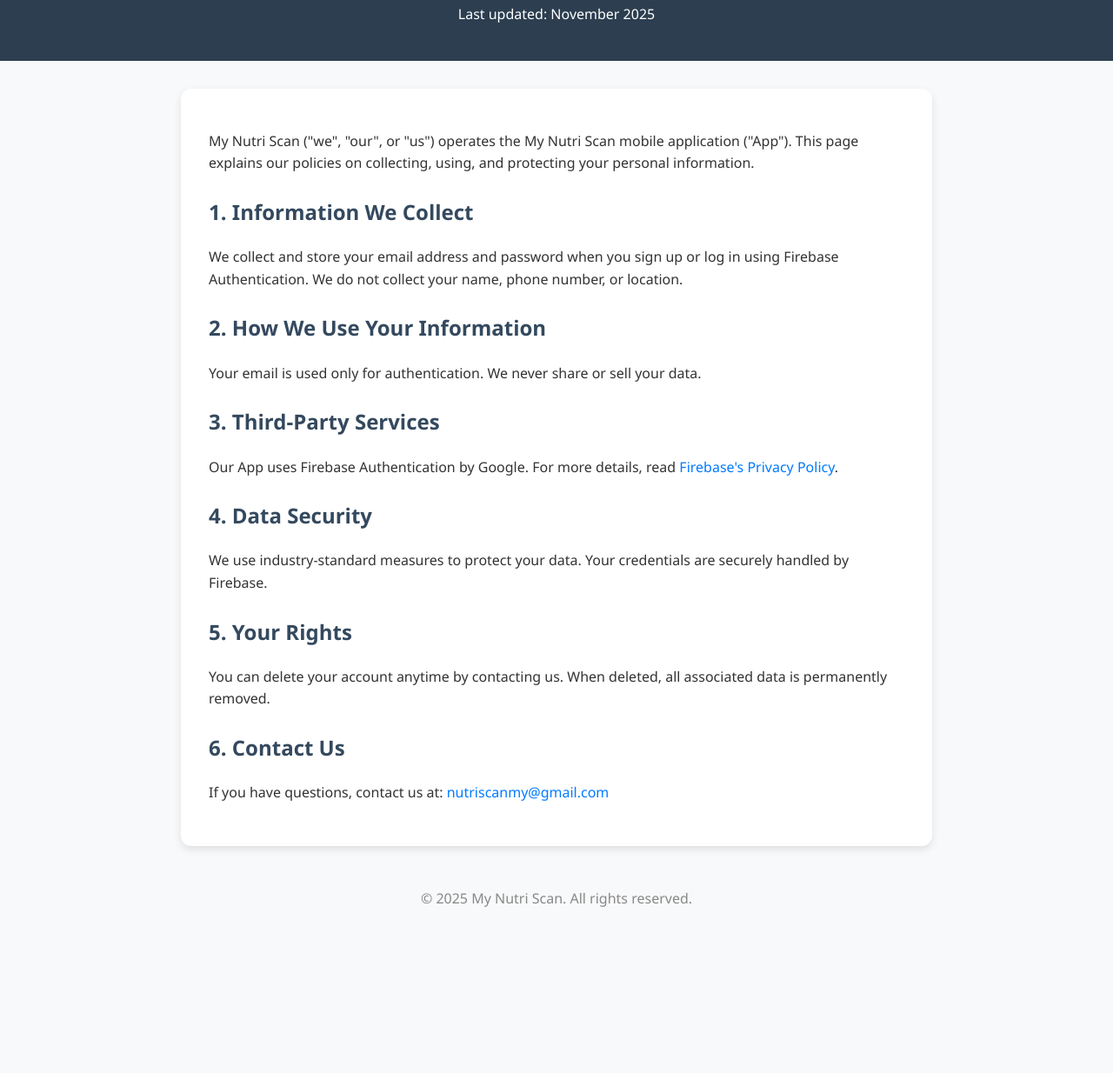
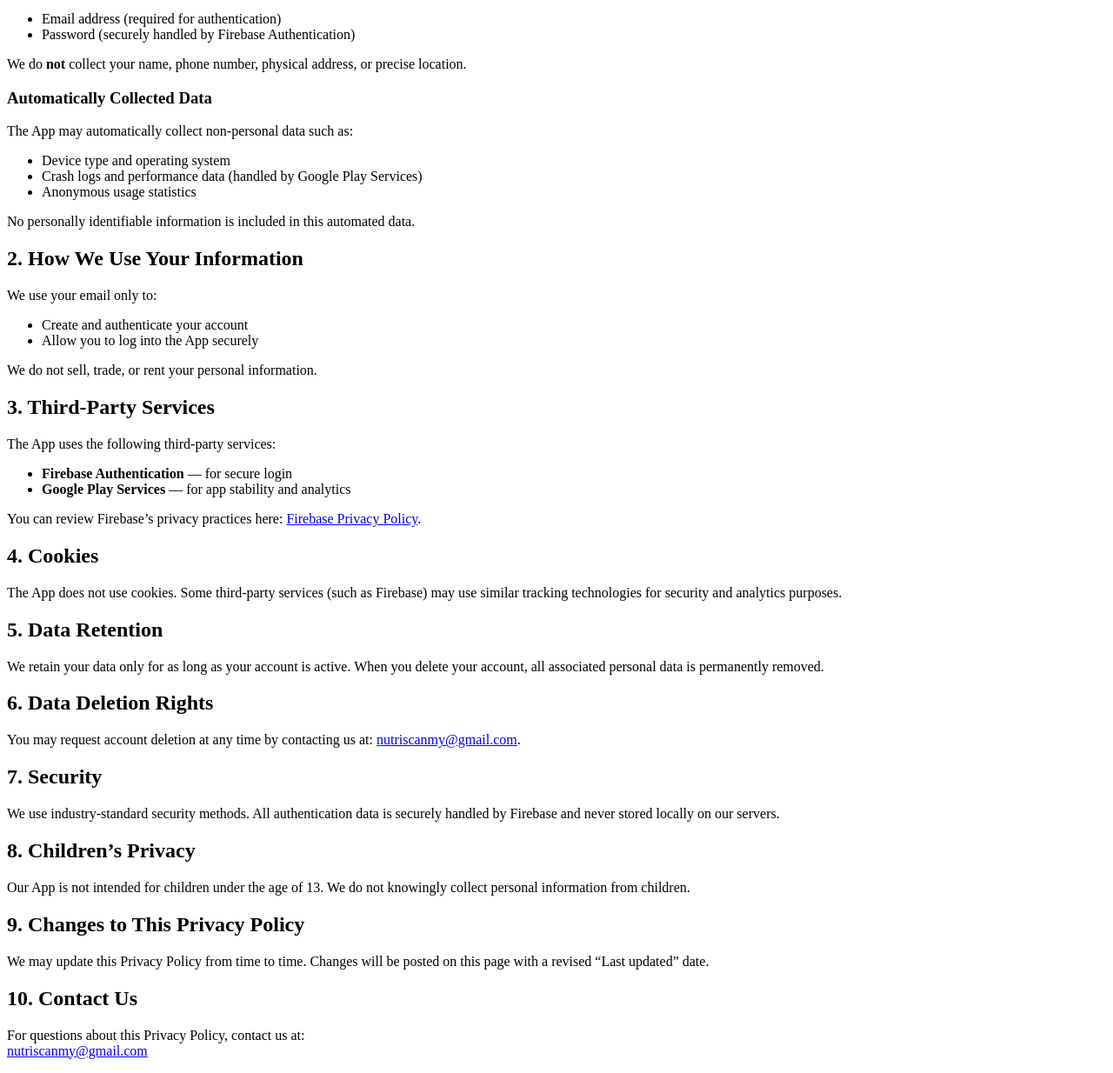
Before and after one commit to ABDULDAYEMHani/MyNutriScan-privacy, a plain HTML site: page index.html in a window 1280 px wide. Shown: the part 114-1348 px from the top of the page at 87% size. Before the commit the page ends 1177 px from the top, so only its background shows below. Drawn offline with Linux system fonts and the light colour scheme.

Commit message:
Revise Privacy Policy content and structure
Updated the Privacy Policy to clarify data collection, usage, and rights.

```diff
--- a/index.html
+++ b/index.html
@@ -1,104 +1,91 @@
-<!DOCTYPE html>
-<html lang="en">
-<head>
-  <meta charset="UTF-8" />
-  <meta name="viewport" content="width=device-width, initial-scale=1.0" />
-  <title>Privacy Policy - My Nutri Scan</title>
-  <style>
-    body {
-      font-family: 'Segoe UI', Tahoma, Geneva, Verdana, sans-serif;
-      background: #f8f9fa;
-      color: #333;
-      margin: 0;
-      padding: 0;
-      line-height: 1.6;
-    }
-    header {
-      background: #2c3e50;
-      color: #fff;
-      text-align: center;
-      padding: 1.5rem 1rem;
-    }
-    main {
-      max-width: 800px;
-      margin: 2rem auto;
-      background: #fff;
-      padding: 2rem;
-      border-radius: 12px;
-      box-shadow: 0 4px 10px rgba(0,0,0,0.1);
-    }
-    h1 {
-      color: #2c3e50;
-    }
-    h2 {
-      color: #34495e;
-      margin-top: 1.5rem;
-    }
-    p {
-      margin-bottom: 1rem;
-    }
-    a {
-      color: #007bff;
-      text-decoration: none;
-    }
-    a:hover {
-      text-decoration: underline;
-    }
-    footer {
-      text-align: center;
-      padding: 1rem;
-      color: #888;
-    }
-  </style>
-</head>
-<body>
-  <header>
-    <h1>Privacy Policy - My Nutri Scan</h1>
-    <p>Last updated: November 2025</p>
-  </header>
 <main>
   <p>
-      My Nutri Scan ("we", "our", or "us") operates the My Nutri Scan mobile application ("App").
-      This page explains our policies on collecting, using, and protecting your personal information.
+    My Nutri Scan ("we", "our", or "us") operates the My Nutri Scan mobile application (“App”).
+    This Privacy Policy explains how we collect, use, store, and protect your personal information.
   </p>
 
   <h2>1. Information We Collect</h2>
   <p>
-      We collect and store your email address and password when you sign up or log in using Firebase Authentication.
-      We do not collect your name, phone number, or location.
+    When you create an account or log in, we collect:
+  </p>
+  <ul>
+    <li>Email address (required for authentication)</li>
+    <li>Password (securely handled by Firebase Authentication)</li>
+  </ul>
+  <p>
+    We do <strong>not</strong> collect your name, phone number, physical address, or precise location.
+  </p>
+
+  <h3>Automatically Collected Data</h3>
+  <p>
+    The App may automatically collect non-personal data such as:
+  </p>
+  <ul>
+    <li>Device type and operating system</li>
+    <li>Crash logs and performance data (handled by Google Play Services)</li>
+    <li>Anonymous usage statistics</li>
+  </ul>
+  <p>
+    No personally identifiable information is included in this automated data.
   </p>
 
   <h2>2. How We Use Your Information</h2>
+  <p>We use your email only to:</p>
+  <ul>
+    <li>Create and authenticate your account</li>
+    <li>Allow you to log into the App securely</li>
+  </ul>
+  <p>We do not sell, trade, or rent your personal information.</p>
+
+  <h2>3. Third-Party Services</h2>
+  <p>The App uses the following third-party services:</p>
+  <ul>
+    <li><strong>Firebase Authentication</strong> — for secure login</li>
+    <li><strong>Google Play Services</strong> — for app stability and analytics</li>
+  </ul>
   <p>
-      Your email is used only for authentication. We never share or sell your data.
+    You can review Firebase’s privacy practices here:
+    <a href="https://firebase.google.com/support/privacy" target="_blank">Firebase Privacy Policy</a>.
   </p>
 
-    <h2>3. Third-Party Services</h2>
+  <h2>4. Cookies</h2>
   <p>
-      Our App uses Firebase Authentication by Google.
-      For more details, read <a href="https://firebase.google.com/support/privacy" target="_blank">Firebase's Privacy Policy</a>.
+    The App does not use cookies. Some third-party services (such as Firebase) may use similar tracking technologies for security and analytics purposes.
   </p>
 
-    <h2>4. Data Security</h2>
+  <h2>5. Data Retention</h2>
   <p>
-      We use industry-standard measures to protect your data.
-      Your credentials are securely handled by Firebase.
+    We retain your data only for as long as your account is active.
+    When you delete your account, all associated personal data is permanently removed.
   </p>
 
-    <h2>5. Your Rights</h2>
+  <h2>6. Data Deletion Rights</h2>
   <p>
-      You can delete your account anytime by contacting us.
-      When deleted, all associated data is permanently removed.
+    You may request account deletion at any time by contacting us at:
+    <a href="mailto:nutriscanmy@gmail.com">nutriscanmy@gmail.com</a>.
   </p>
 
-    <h2>6. Contact Us</h2>
+  <h2>7. Security</h2>
   <p>
-      If you have questions, contact us at:
+    We use industry-standard security methods.
+    All authentication data is securely handled by Firebase and never stored locally on our servers.
+  </p>
+
+  <h2>8. Children’s Privacy</h2>
+  <p>
+    Our App is not intended for children under the age of 13.
+    We do not knowingly collect personal information from children.
+  </p>
+
+  <h2>9. Changes to This Privacy Policy</h2>
+  <p>
+    We may update this Privacy Policy from time to time.
+    Changes will be posted on this page with a revised “Last updated” date.
+  </p>
+
+  <h2>10. Contact Us</h2>
+  <p>
+    For questions about this Privacy Policy, contact us at:<br>
     <a href="mailto:nutriscanmy@gmail.com">nutriscanmy@gmail.com</a>
   </p>
 </main>
-  <footer>
-    © 2025 My Nutri Scan. All rights reserved.
-  </footer>
-</body>
-</html>
```
Lines whose indentation alone changed are shown as unchanged.
